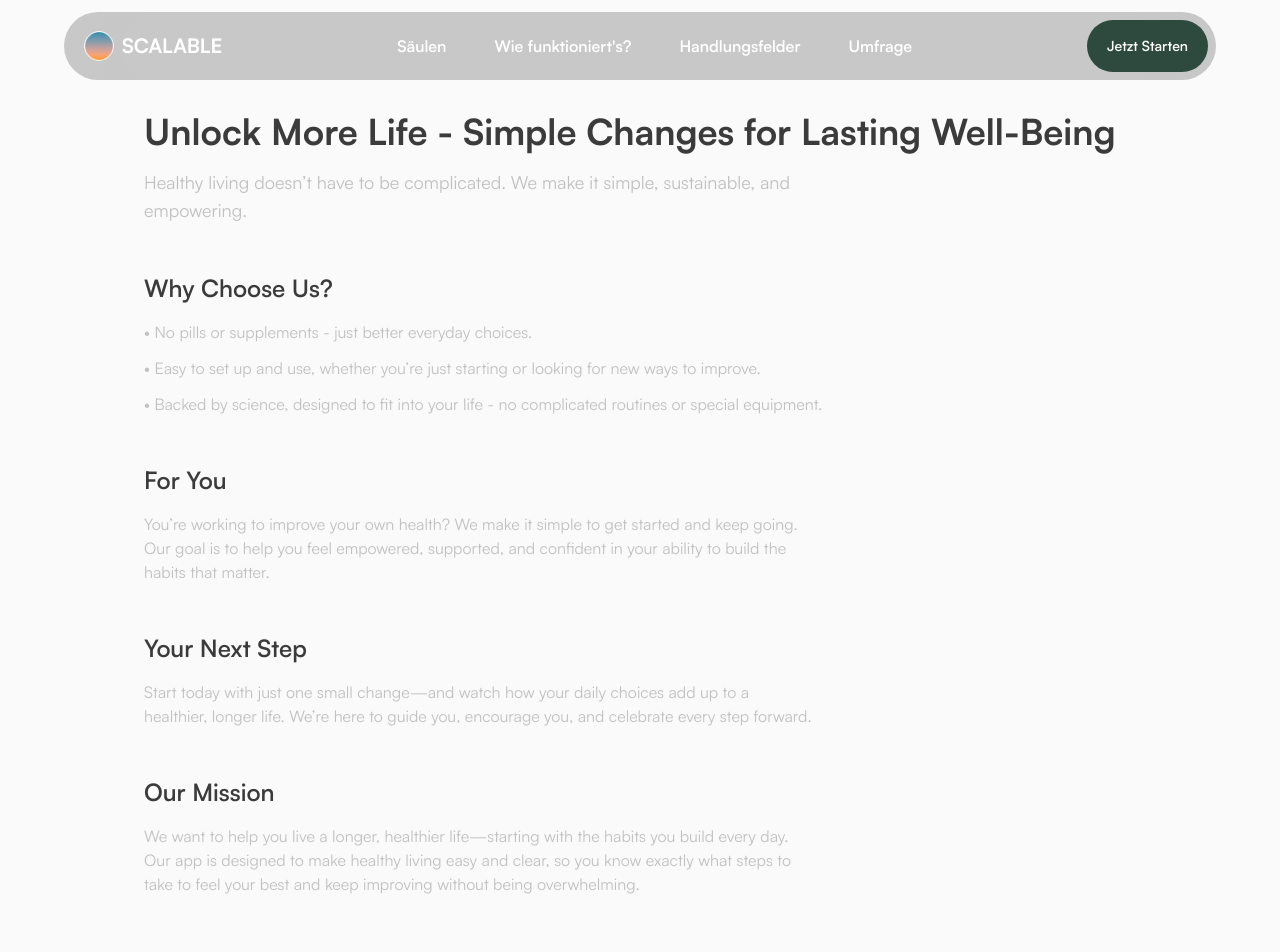
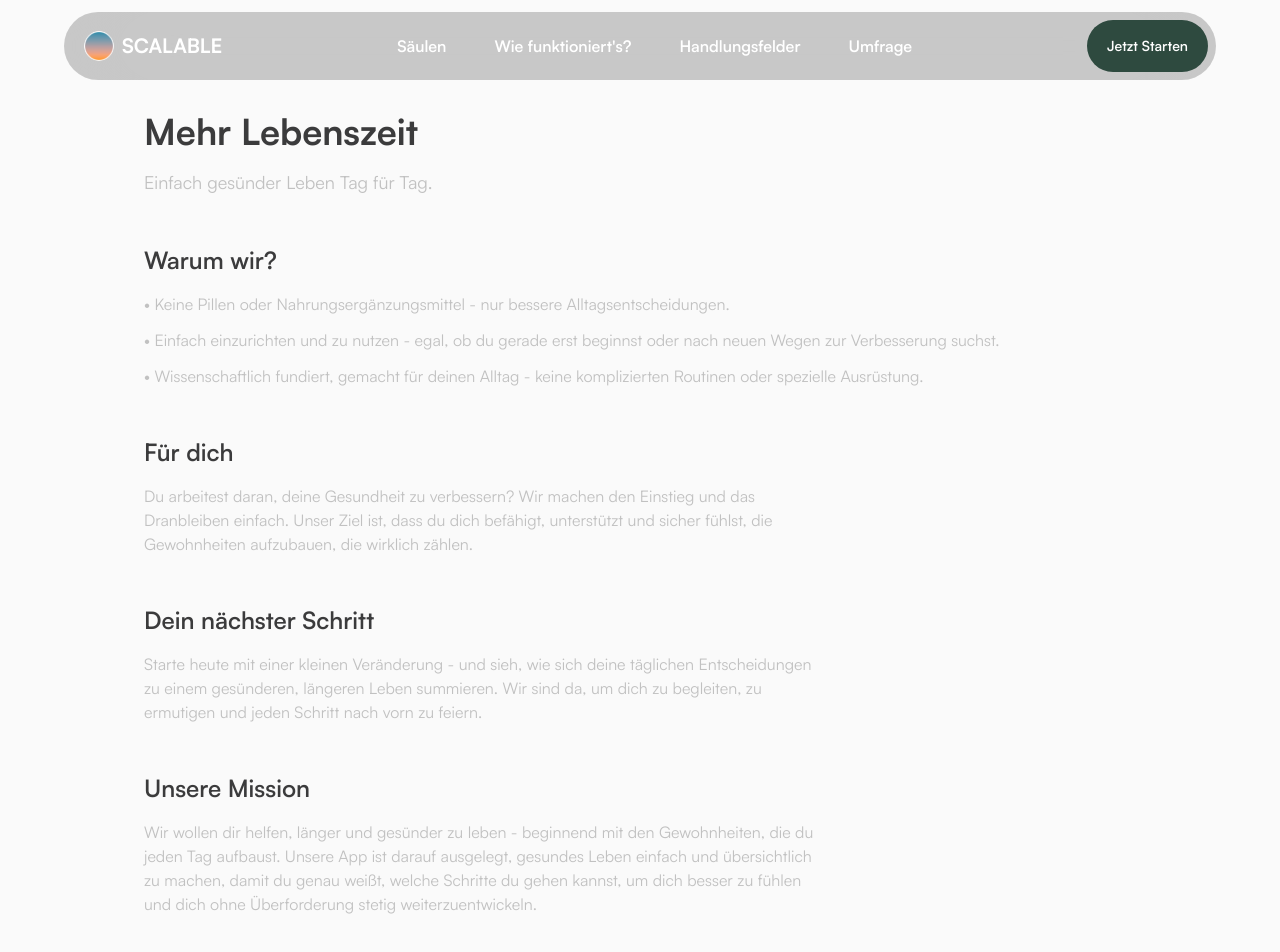
Before and after one commit to arthurtomasi23/scalable-longevity-v2, a Next.js app in the folder website/: page /about in a window 1280 px wide. Shown: the top 952 px of the page. Built offline with nearby package versions, Linux system fonts and the light colour scheme.

Commit message:
translated website

```diff
--- a/website/src/app/about/page.tsx
+++ b/website/src/app/about/page.tsx
@@ -5,68 +5,72 @@ export default function AboutPage() {
   return (
     <div className="min-h-screen bg-background">
       <div className="mx-auto w-full max-w-5xl px-4 pt-28 pb-20">
-        {/* Hero */}
+        {/* Aufmacher */}
         <h1 className="text-4xl font-bold text-font-primary mb-4">
-          Unlock More Life - Simple Changes for Lasting Well-Being
+          Mehr Lebenszeit
         </h1>
         <p className="text-lg text-font-secondary max-w-2xl">
-          Healthy living doesn’t have to be complicated. We make it simple,
-          sustainable, and empowering.
+          Einfach gesünder Leben Tag für Tag.
         </p>
 
-        {/* Why Choose Us */}
+        {/* Warum wir */}
         <section className="mt-12">
           <h2 className="text-2xl font-semibold text-font-primary mb-4">
-            Why Choose Us?
+            Warum wir?
           </h2>
           <ul className="space-y-3 text-font-secondary">
-            <li>• No pills or supplements - just better everyday choices.</li>
             <li>
-              • Easy to set up and use, whether you’re just starting or looking
-              for new ways to improve.
+              • Keine Pillen oder Nahrungsergänzungsmittel - nur bessere
+              Alltagsentscheidungen.
             </li>
             <li>
-              • Backed by science, designed to fit into your life - no
-              complicated routines or special equipment.
+              • Einfach einzurichten und zu nutzen - egal, ob du gerade erst
+              beginnst oder nach neuen Wegen zur Verbesserung suchst.
+            </li>
+            <li>
+              • Wissenschaftlich fundiert, gemacht für deinen Alltag - keine
+              komplizierten Routinen oder spezielle Ausrüstung.
             </li>
           </ul>
         </section>
 
-        {/* For You */}
+        {/* Für dich */}
         <section className="mt-12">
           <h2 className="text-2xl font-semibold text-font-primary mb-4">
-            For You
+            Für dich
           </h2>
           <p className="text-font-secondary max-w-2xl">
-            You’re working to improve your own health? We make it simple to get
-            started and keep going. Our goal is to help you feel empowered,
-            supported, and confident in your ability to build the habits that
-            matter.
+            Du arbeitest daran, deine Gesundheit zu verbessern? Wir machen den
+            Einstieg und das Dranbleiben einfach. Unser Ziel ist, dass du dich
+            befähigt, unterstützt und sicher fühlst, die Gewohnheiten
+            aufzubauen, die wirklich zählen.
           </p>
         </section>
 
-        {/* Your Next Step */}
+        {/* Dein nächster Schritt */}
         <section className="mt-12">
           <h2 className="text-2xl font-semibold text-font-primary mb-4">
-            Your Next Step
+            Dein nächster Schritt
           </h2>
           <p className="text-font-secondary max-w-2xl">
-            Start today with just one small change—and watch how your daily
-            choices add up to a healthier, longer life. We’re here to guide you,
-            encourage you, and celebrate every step forward.
+            Starte heute mit einer kleinen Veränderung - und sieh, wie sich
+            deine täglichen Entscheidungen zu einem gesünderen, längeren Leben
+            summieren. Wir sind da, um dich zu begleiten, zu ermutigen und jeden
+            Schritt nach vorn zu feiern.
           </p>
         </section>
 
-        {/* Mission */}
+        {/* Unsere Mission */}
         <section className="mt-12">
           <h2 className="text-2xl font-semibold text-font-primary mb-4">
-            Our Mission
+            Unsere Mission
           </h2>
           <p className="text-font-secondary max-w-2xl">
-            We want to help you live a longer, healthier life—starting with the
-            habits you build every day. Our app is designed to make healthy
-            living easy and clear, so you know exactly what steps to take to
-            feel your best and keep improving without being overwhelming.
+            Wir wollen dir helfen, länger und gesünder zu leben - beginnend mit
+            den Gewohnheiten, die du jeden Tag aufbaust. Unsere App ist darauf
+            ausgelegt, gesundes Leben einfach und übersichtlich zu machen, damit
+            du genau weißt, welche Schritte du gehen kannst, um dich besser zu
+            fühlen und dich ohne Überforderung stetig weiterzuentwickeln.
           </p>
         </section>
       </div>
--- a/website/src/app/contact/page.tsx
+++ b/website/src/app/contact/page.tsx
@@ -5,9 +5,10 @@ export default function ContactPage() {
   return (
     <div className="min-h-screen bg-background">
       <div className="mx-auto w-full max-w-5xl px-4 pt-28 pb-20">
-        <h1 className="text-3xl font-semibold text-font-primary">Contact</h1>
+        <h1 className="text-3xl font-semibold text-font-primary">Kontakt</h1>
         <p className="mt-1 text-font-secondary">
-          Got a question or feedback? We’d love to hear from you.
+          Haben Sie Fragen oder Feedback? Wir würden uns freuen, von Ihnen zu
+          hören.
         </p>
 
         <form className="mt-8 rounded-2xl border border-card-border bg-card p-6 shadow-sm grid gap-4">
@@ -35,7 +36,7 @@ export default function ContactPage() {
 
           <div className="grid gap-2">
             <label className="text-sm font-medium text-font-primary">
-              Message
+              Nachricht
             </label>
             <textarea
               placeholder="How can we help?"
@@ -49,12 +50,15 @@ export default function ContactPage() {
               type="submit"
               className="rounded-full bg-primary px-6 py-2 text-sm font-semibold text-white transition hover:bg-primary/90"
             >
-              Send Message
+              Nachricht Senden
             </button>
             <p className="text-xs text-font-secondary">
-              Prefer email?{" "}
-              <a href="mailto:contact@example.com" className="underline">
-                contact@example.com
+              Bevorzugen Sie E-Mail?{" "}
+              <a
+                href="mailto:kontakt@scalable-longevity.com"
+                className="underline"
+              >
+                kontakt@scalable-longevity.com
               </a>
             </p>
           </div>
```
